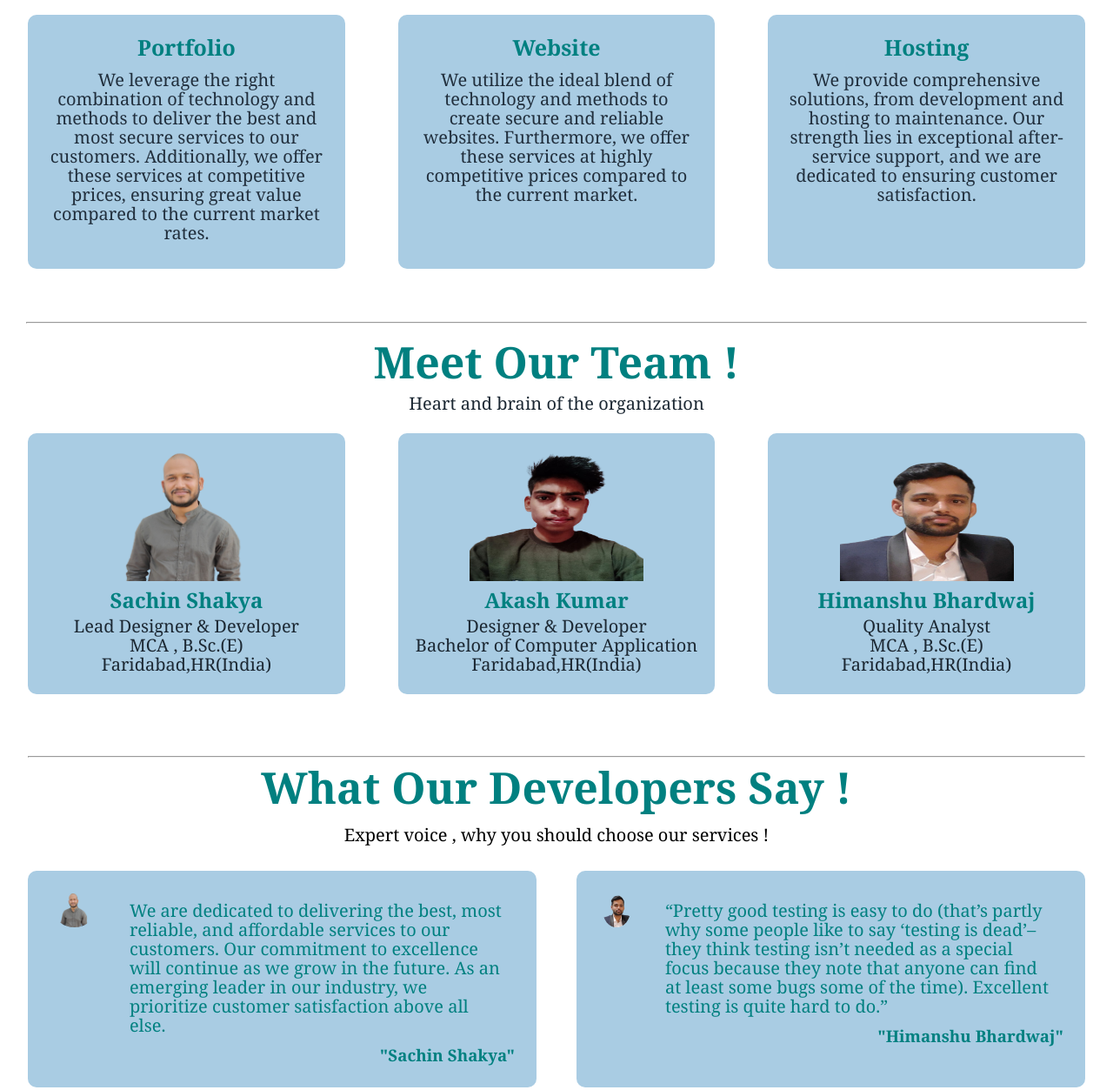
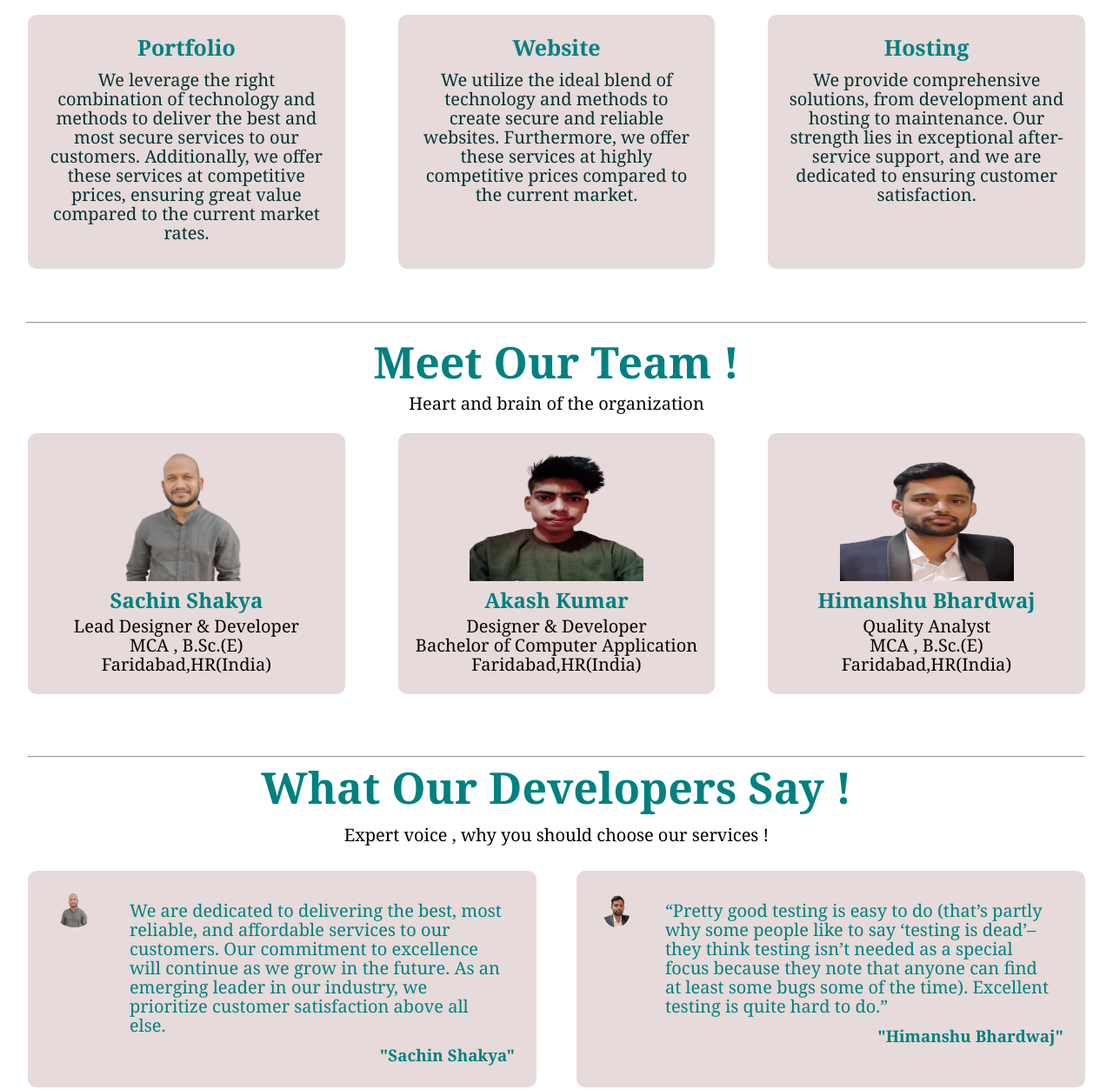
Before and after one commit to ShakyaEmpire/ShakyaDesignStudio.github.io, a plain HTML site: page index.html in a window 1280 px wide. Shown: the part 897-2150 px from the top of the page at 87% size. Drawn offline with Linux system fonts and the light colour scheme.

Commit message:
Update style.css

```diff
--- a/style.css
+++ b/style.css
@@ -156,7 +156,7 @@ nav .fa{  /* for icon not showing on large screen*/
       font-size: 25px;
   }
   .services-col p{
-     color: rgb(33, 47, 61);
+      color: rgb(7, 49, 49);
       font-size: 20px;
   }
   .row{
@@ -167,7 +167,7 @@ nav .fa{  /* for icon not showing on large screen*/
  }
  .services-col{
      flex-basis: 30%;
-    background: #a9cce3;
+     background: #e6dada;
      border-radius: 10px;
      margin-bottom: 5%;
      padding: 20px 12px;
@@ -207,14 +207,14 @@ nav .fa{  /* for icon not showing on large screen*/
  }
 
  .team p{
-    color: rgb(28, 40, 51);
+     color: rgb(8, 2, 1);
      font-size: 20px;
      line-height: 22px;
      padding: 3px;
  }
  .team-col{
      flex-basis: 30%;
-    background: #a9cce3;
+     background: #e6dada;
      border-radius: 10px;
      margin-bottom: 5%;
      padding: 20px 12px;
@@ -265,7 +265,7 @@ nav .fa{  /* for icon not showing on large screen*/
      border-radius: 10px;
      text-align: left;
      margin-bottom: 5%;
-    background: #a9cce3;
+     background: #e6dada;
      padding: 25px;
      cursor: pointer;
      display: flex;
```
Lines whose indentation alone changed are shown as unchanged.
